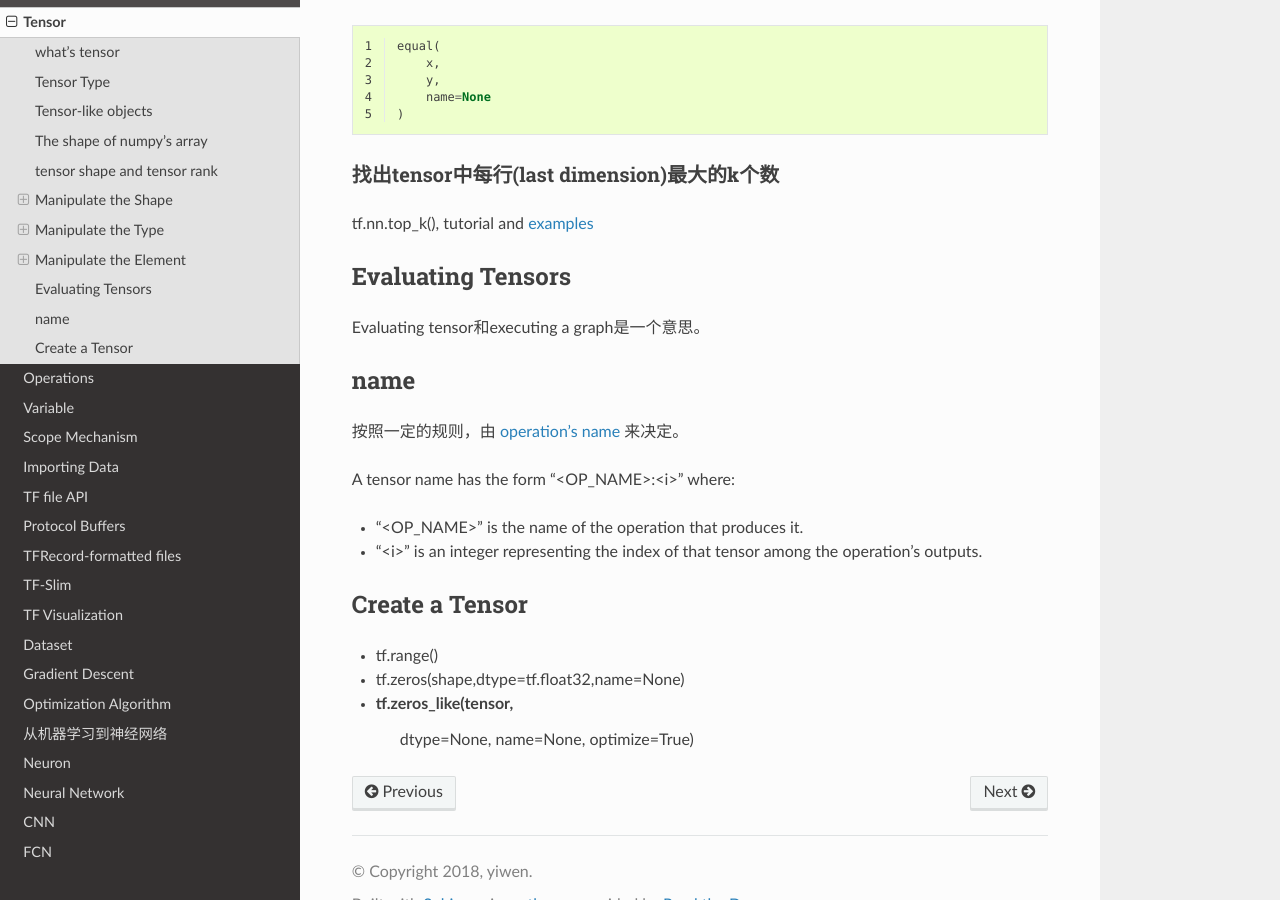
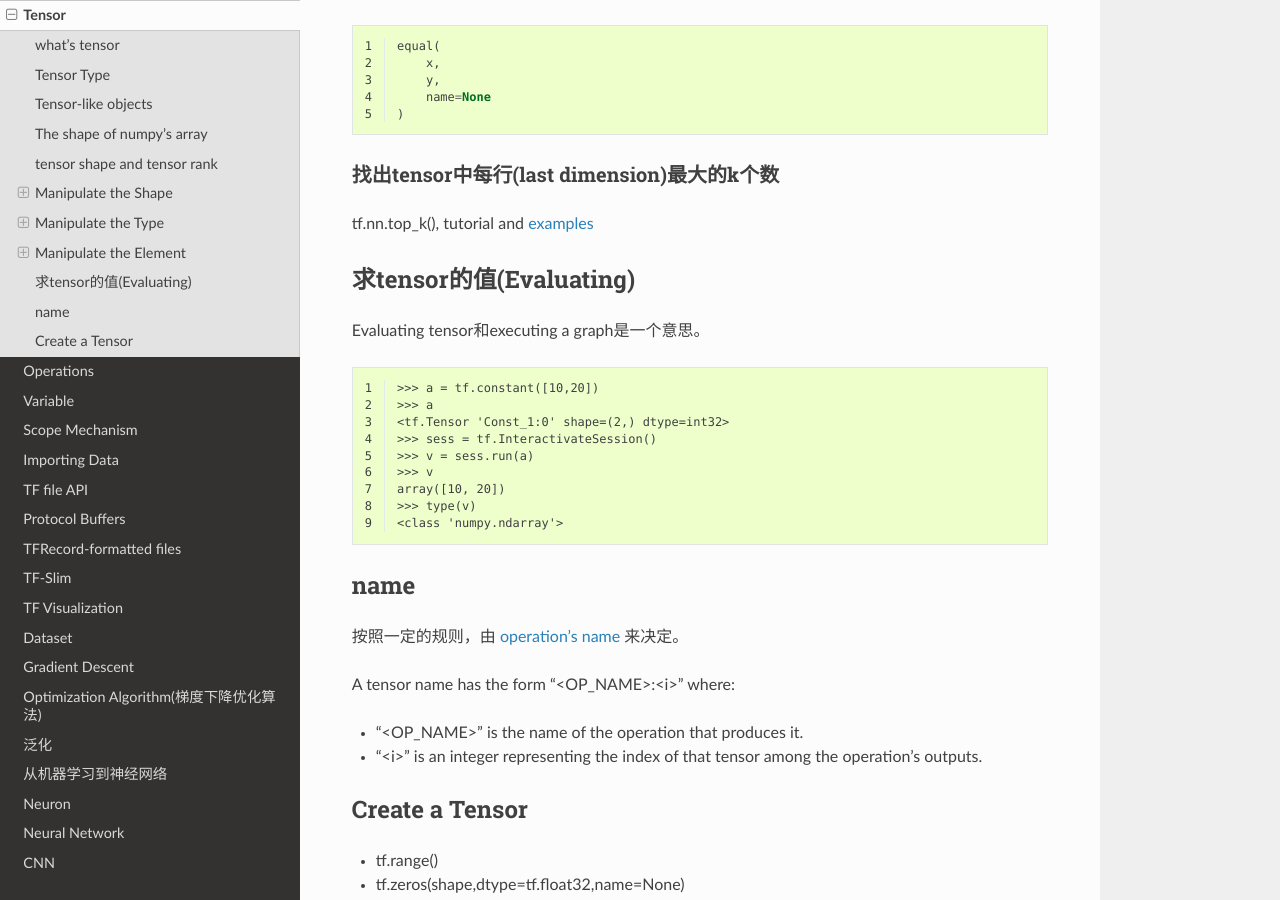
Before and after one commit to yiwenliu/tensorflow-notes, a Sphinx documentation site: the page built from source/tensor.rst, in a window 1280 px wide and 900 px high, scrolled down 3046 px. Built offline with Sphinx 7.4.7 and the Read the Docs theme 2.0.0, drawn with Linux system fonts in a browser that asks for light colours.

Commit message:
20180913

```diff
--- /dev/null
+++ b/source/generalization.rst
@@ -0,0 +1,47 @@
+泛化
+==========
+How To Judge
+-------------------
+有很多防止overfit的方法，但是首先要判断是否发生了overfit，并辨别成因，使用对应的解决方法。
+
+显然，只有把train set和validation set的cost function曲线放在一起，才能判断是否发生了ovefit。
+
+L1 Regularization
+-------------------
+.. image:: img/l1-reg.png
+
+L2 Regularization
+-------------------
+.. image:: img/l2-reg.png
+
+从《tf实战》5.3的例子看出，在一个神经网络中，
+
+1. 并非要对每一层的weights进行penalization。书中的例子，只对全连接层进行了penalization,而对于前面的卷积层、后面的softmax都没有进行这个操作。
+2. bias不参与regularization
+
+对training set进行预处理
+------------------------------
+
+Dropout
+-------------------
+详见 :ref:`CNN-Dropout <dropout>`
+
+.. _data-aug:
+
+Data Augmentation
+--------------------------
+
+“数据增强”可以增多training set，也是防止overfit的常用方法。用CNN进行图像识别时，其意义见《tf实战》p93
+
+`this article <http://blog.csdn.net/u012162613/article/details/44261657>`_ 中的“数据集扩增”部分讲的很好，还有相关论文，暂时没有时间看。
+
+`the article <https://zhuanlan.zhihu.com/p/31761796>`_ 详述了对MTCNN中所使用的"data set"进行data augmentation的过程
+
+LRN
+-------------------
+LRN,局部响应归一化，AlexNet首次引入。用在神经网络结构中的哪里呢？
+
+作用：对局部神经元的活动创建竞争机制，使得其中响应比较大的值变得相对更大，并抑制其他反馈较小的neuron，增强了模型的泛化能力。
+
+使用梯度下降优化算法
+------------------------
--- a/source/index.rst
+++ b/source/index.rst
@@ -30,7 +30,8 @@ Welcome to tensorflow-notes's documentation!
    tf-visual
    dataset
    gradient-descent
-   opt_ algorithm
+   opt_algorithm
+   generalization
    ml2nn
    neuron
    NN
--- a/source/neuron.rst
+++ b/source/neuron.rst
@@ -99,7 +99,7 @@ tf.nn.softmax(
 
 bias
 --------
-对于一个神经元而言，bias是不可或缺的。
+对于一个神经元而言，bias是不可或缺的。那么，在tf的实践中，bias是如何加入到神经元的输出中去的呢？
 
 初始化
 ^^^^^^^^^
--- a/source/opt_ algorithm.rst
+++ b/source/opt_algorithm.rst
@@ -1,5 +1,5 @@
-Optimization Algorithm
-=========================
+Optimization Algorithm(梯度下降优化算法)
+====================================================
 
 What to Optimize
 -------------------
@@ -58,7 +58,7 @@ Learning method
 对于神经网络而言，依据训练集的数据特点，有四种常用的学习方法：
 
 full-batch method
-++++++++++++++++++
++++++++++++++++++++++++++
 
 适用于small **datasets** (e.g. 10,000 cases) or bigger datasets without much redundancy（冗余）
 
--- a/source/tensor.rst
+++ b/source/tensor.rst
@@ -140,9 +140,22 @@ element-wise 比较两个tensor
 ^^^^^^^^^^^^^^^^^^^^^^^^^^^^^^^^^^^^^^^^^^^^
 tf.nn.top_k(), tutorial and `examples <https://www.jianshu.com/p/343c2eaacd18>`_
 
-Evaluating Tensors
----------------------
+求tensor的值(Evaluating)
+-----------------------------
 Evaluating tensor和executing a graph是一个意思。
+
+.. code-block:: none
+    :linenos:
+
+    >>> a = tf.constant([10,20])
+    >>> a
+    <tf.Tensor 'Const_1:0' shape=(2,) dtype=int32>
+    >>> sess = tf.InteractivateSession()
+    >>> v = sess.run(a)
+    >>> v
+    array([10, 20])
+    >>> type(v)
+    <class 'numpy.ndarray'>
 
 name
 -----
--- a/source/variable.rst
+++ b/source/variable.rst
@@ -31,6 +31,9 @@ tf.get_variable()干了两件事，都和tf.variable_scope()有关：
 
 initialization
 ----------------
+
+如果不初始化，直接执行session.run(my_variable)会报错。
+
 1. 最容易想到的初始化方法：
 
 .. code-block:: python
@@ -44,7 +47,7 @@ initialization
 .. code-block:: python
   :linenos:
 
-  #tf.global_variables_initializer(). This function returns a single operation responsible #for initializing all variables in the tf.GraphKeys.GLOBAL_VARIABLES collection.
+  #tf.global_variables_initializer(). This function returns a single operation responsible for initializing all variables in the tf.GraphKeys.GLOBAL_VARIABLES collection.
   session.run(tf.global_variables_initializer())
 
 3. Most high-level frameworks such as tf.contrib.slim, tf.estimator.Estimator and Keras
```
Also changed, not shown: other parts of source/opt_algorithm.rst (+0 -38 lines), source/NN.rst (+10 -3 lines).
